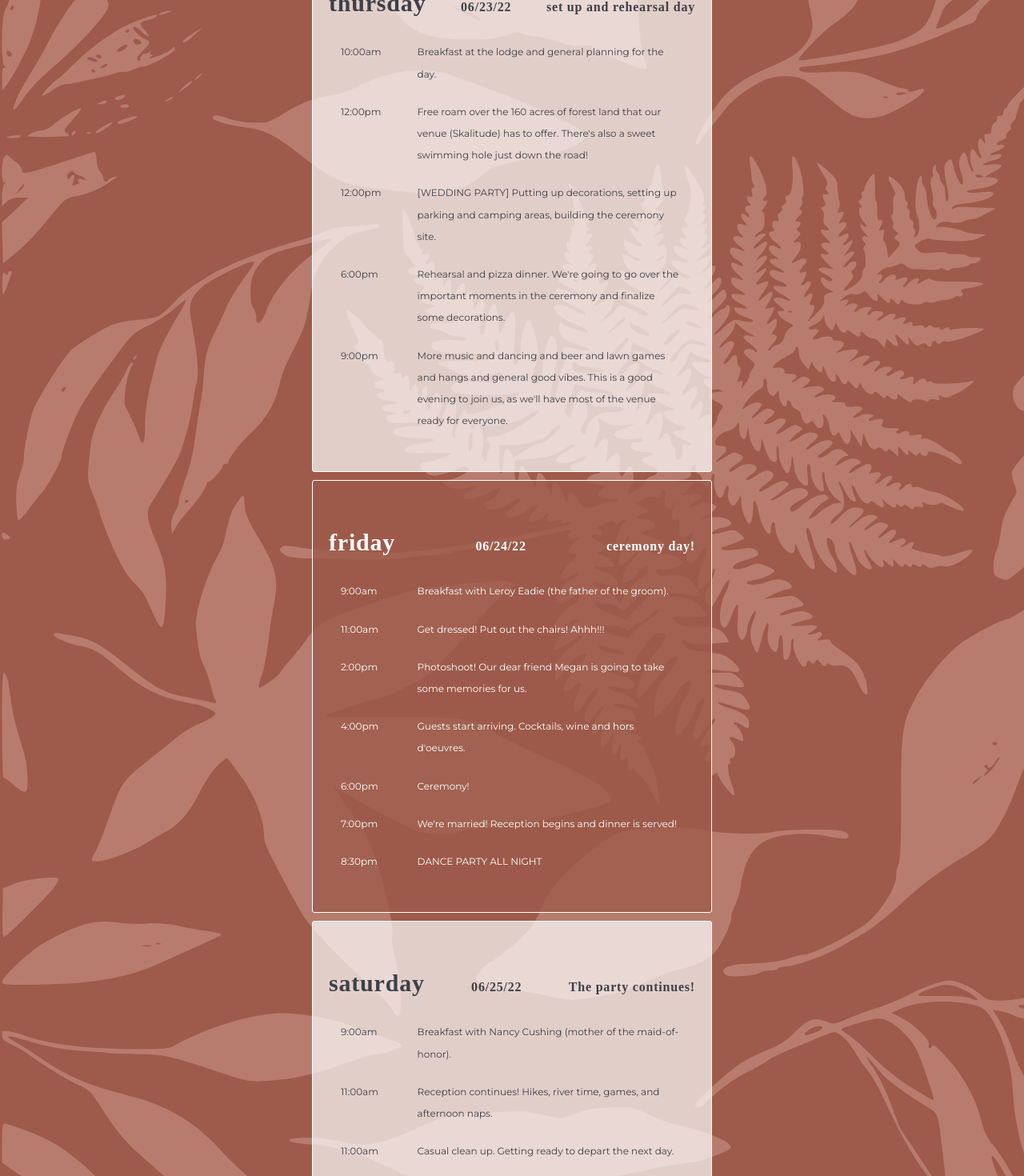
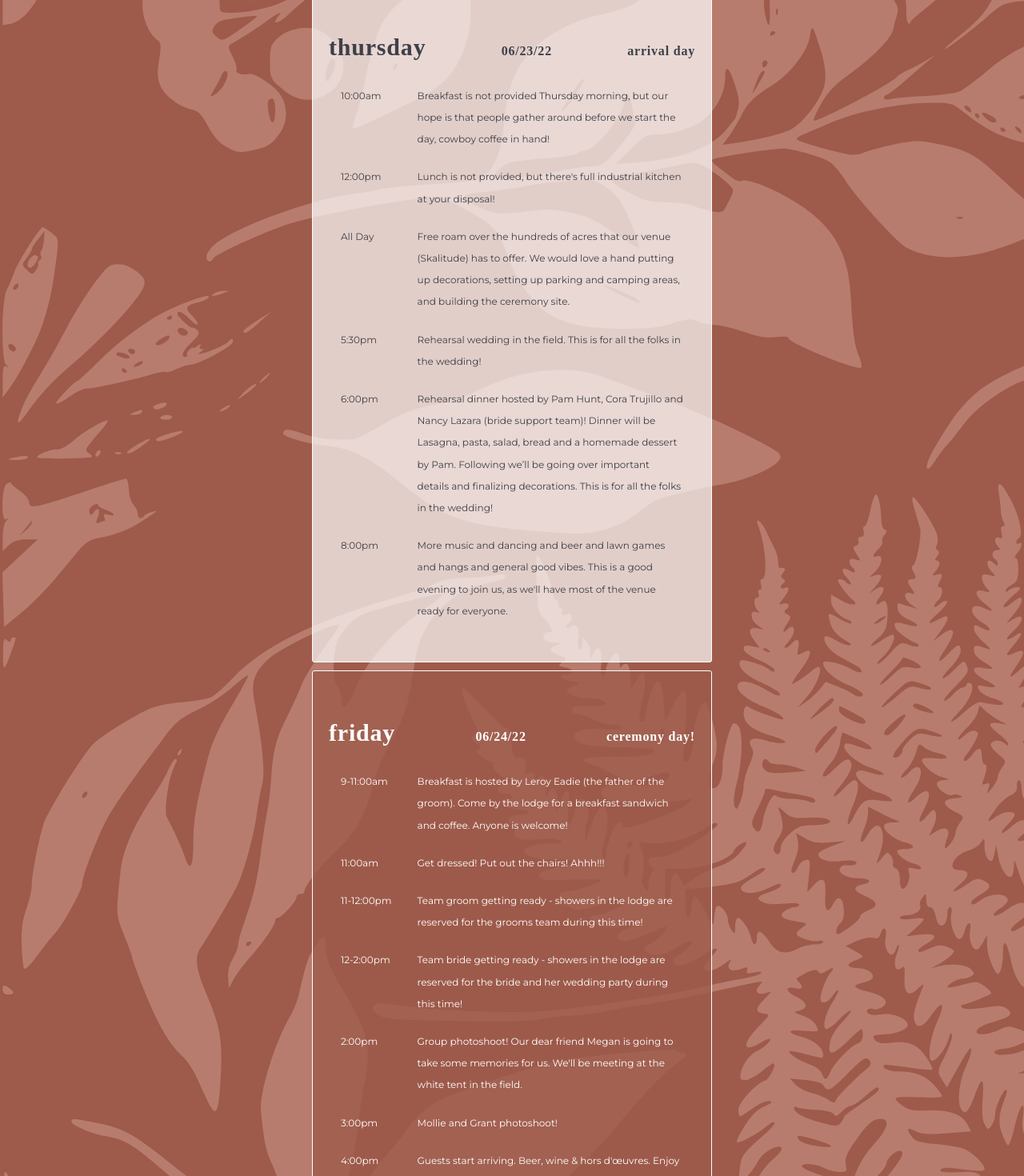
Before and after one commit to GrantEadie/m-g-wedding, a React (Create React App) app: page /schedule in a window 1280 px wide. Shown: the part 1040-2510 px from the top of the page at 80% size. Built offline with nearby package versions, Linux system fonts and the light colour scheme; a web font is replaced by a local one.

Commit message:
add new schedule.

```diff
--- a/src/comps/gallery/Gallery.js
+++ b/src/comps/gallery/Gallery.js
@@ -1,5 +1,5 @@
 import React, { useState } from "react";
-import UploadForm from "../gallery/UploadForm";
+// import UploadForm from "../gallery/UploadForm";
 import ImageGrid from "../gallery/ImageGrid";
 import Modal from "../gallery/Modal";
 import { AnimatePresence } from "framer-motion";
--- a/src/comps/schedule/Schedule.js
+++ b/src/comps/schedule/Schedule.js
@@ -37,13 +37,9 @@ const DayTitle = styled.div`
   font-size: 30px;
 `;
 
-const DayDate = styled.div`
+const DayDate = styled.div``;
 
-`;
-
-const DayDesc = styled.div`
-
-`;
+const DayDesc = styled.div``;
 
 const Item = styled.div`
   padding: 10px 15px;
@@ -114,15 +110,15 @@ const Schedule = () => {
           </Time>
           <Time>
             <Body>Ceremony</Body>
-            <Body>6:00pm</Body>
+            <Body>5:30pm</Body>
           </Time>
           <Time>
             <Body>Dinner</Body>
-            <Body>7:00pm</Body>
+            <Body>6:30pm</Body>
           </Time>
           <Time>
             <Body>Dancing</Body>
-            <Body>8:30pm</Body>
+            <Body>7:30pm</Body>
           </Time>
         </Header>
         <PSA>full weekend schedule</PSA>
--- a/src/comps/schedule/schedules.js
+++ b/src/comps/schedule/schedules.js
@@ -7,138 +7,300 @@ export const schedules = [
       {
         time: "4:00pm",
         title:
-          "We start setting up! We'll spend this evening catching up with old friends, getting acquainted with new ones, putting up decorations, and setting up the amenities (i.e. the soundsystem that Grant rented for the whole weekend). You're welcome to join us for some very relaxed energy: music, beer, and lawn games all evening.",
-        who: "everyone",
+          "We start setting up! We'll spend this evening catching up with old friends, getting acquainted with new ones, putting up decorations, and setting up the amenities (i.e. the soundsystem that Grant rented for the whole weekend). You're welcome to join us for some very relaxed energy: music, beer, and lawn games all evening. Anyone willing to help and hang is welcome as early as Wednesday evening! We are not welcome at the venue before 4pm.",
       },
     ],
   },
   {
     title: "thursday",
     date: "06/23/22",
-    desc: "set up and rehearsal day",
+    desc: "arrival day",
     items: [
       {
         time: "10:00am",
-        title: "Breakfast at the lodge and general planning for the day.",
-        who: "everyone",
+        title:
+          "Breakfast is not provided Thursday morning, but our hope is that people gather around before we start the day, cowboy coffee in hand!",
       },
       {
         time: "12:00pm",
         title:
-          "Free roam over the 160 acres of forest land that our venue (Skalitude) has to offer. There's also a sweet swimming hole just down the road!",
-        who: "everyone",
+          "Lunch is not provided, but there's full industrial kitchen at your disposal!",
       },
       {
-        time: "12:00pm",
+        time: "All Day",
         title:
-          "[WEDDING PARTY] Putting up decorations, setting up parking and camping areas, building the ceremony site.",
-        who: "wedding party (and whoever wants to join!)",
+          "Free roam over the hundreds of acres that our venue (Skalitude) has to offer. We would love a hand putting up decorations, setting up parking and camping areas, and building the ceremony site.",
+      },
+      {
+        time: "5:30pm",
+        title:
+          "Rehearsal wedding in the field. This is for all the folks in the wedding!",
       },
       {
         time: "6:00pm",
         title:
-          "Rehearsal and pizza dinner. We're going to go over the important moments in the ceremony and finalize some decorations.",
-        who: "wedding party",
+          "Rehearsal dinner hosted by Pam Hunt, Cora Trujillo and Nancy Lazara (bride support team)! Dinner will be Lasagna, pasta, salad, bread and a homemade dessert by Pam. Following we’ll be going over important details and finalizing decorations. This is for all the folks in the wedding!",
       },
       {
-        time: "9:00pm",
+        time: "8:00pm",
         title:
           "More music and dancing and beer and lawn games and hangs and general good vibes. This is a good evening to join us, as we'll have most of the venue ready for everyone.",
-        who: "everyone",
       },
     ],
   },
   {
+    title: "friday",
     date: "06/24/22",
-    title: "friday",
     desc: "ceremony day!",
     items: [
       {
-        time: "9:00am",
-        title: "Breakfast with Leroy Eadie (the father of the groom).",
-        who: "everyone",
+        time: "9-11:00am",
+        title:
+          "Breakfast is hosted by Leroy Eadie (the father of the groom). Come by the lodge for a breakfast sandwich and coffee. Anyone is welcome!",
       },
       {
         time: "11:00am",
         title: "Get dressed! Put out the chairs! Ahhh!!!",
-        who: "wedding party",
+      },
+      {
+        time: "11-12:00pm",
+        title:
+          "Team groom getting ready - showers in the lodge are reserved for the grooms team during this time! ",
+      },
+      {
+        time: "12-2:00pm",
+        title:
+          "Team bride getting ready - showers in the lodge are reserved for the bride and her wedding party during this time!",
       },
       {
         time: "2:00pm",
         title:
-          "Photoshoot! Our dear friend Megan is going to take some memories for us.",
-        who: "wedding party",
+          "Group photoshoot! Our dear friend Megan is going to take some memories for us. We'll be meeting at the white tent in the field.",
+      },
+      {
+        time: "3:00pm",
+        title: "Mollie and Grant photoshoot!",
       },
       {
         time: "4:00pm",
-        title: "Guests start arriving. Cocktails, wine and hors d'oeuvres.",
-        who: "everyone",
+        title:
+          "Guests start arriving. Beer, wine & hors d'œuvres. Enjoy the property, wander, sign our guest book! Make new friends and catch up with old ones! ",
       },
       {
-        time: "6:00pm",
-        title: "Ceremony!",
-        who: "everyone",
+        time: "5:30pm",
+        title: "CEREMONY!",
       },
       {
-        time: "7:00pm",
-        title: "We're married! Reception begins and dinner is served!",
-        who: "everyone",
+        time: "6:30pm",
+        title:
+          "We're married! Reception begins and a buffet dinner is served! Dinner included Grilled Chicken Salad with Cherries, Greens with Blue Cheese and Toasted Nuts, Orzo Chop Salad with a Creamy Chickpea Dressing, Arugula Salad with Shaved Vegetables - Vinaigrette with Toasted Nuts and Seeds. Dessert bites to follow!",
       },
       {
-        time: "8:30pm",
-        title: "DANCE PARTY ALL NIGHT",
-        who: "everyone",
+        time: "7:30pm",
+        title:
+          "Terry Hunt's band, Family Dog, will be throwing down some dancy hits at the main stage.",
+      },
+      {
+        time: "9:30pm",
+        title:
+          "All night dance party at the main stage. Every DJ is welcome to throw down as long as they'd like!",
       },
     ],
   },
   {
+    title: "saturday",
     date: "06/25/22",
-    title: "saturday",
     desc: "The party continues!",
     items: [
       {
-        time: "9:00am",
-        title: "Breakfast with Nancy Cushing (mother of the maid-of-honor).",
-        who: "everyone",
+        time: "8:30am",
+        title: "Coffee",
       },
       {
-        time: "11:00am",
+        time: "10-12:00pm",
         title:
-          "Reception continues! Hikes, river time, games, and afternoon naps.",
-        who: "everyone",
+          "Brunch hosted by Dee Simon & Nancy Lazara (mothers of maid-of-honor). Stop by for a breakfast burrito with options including beans, potatoes, eggs, cheese, salsa.",
       },
       {
-        time: "11:00am",
-        title: "Casual clean up. Getting ready to depart the next day.",
-        who: "wedding party",
+        time: "All Day",
+        title:
+          "Brunch hosted by Dee Simon & Nancy Lazara (mothers of maid-of-honor). Stop by for a breakfast burrito with options including beans, potatoes, eggs, cheese, salsa.",
       },
       {
-        time: "8:00pm",
-        title: "Everyone is welcome to stay one more night of music, dancing, and celebration!",
+        time: "6:00pm",
+        title:
+          "Galen and Adri (Mollie’s  brother and sister-in-law) are hosting a pizza dinner, local delivery!",
+      },
+      {
+        time: "7:00pm",
+        title:
+          "COSTUME NIGHT - More music! More dancing! One more night of good camp energy. Bring a costume to dance in!",
       },
     ],
   },
   {
+    title: "sunday",
     date: "06/26/22",
-    title: "sunday",
     desc: "Clean up, and goodbyes",
     items: [
       {
         time: "9:00am",
         title:
-          "Have one last morning together. Commiserate on the weekend and plan for the future.",
-        who: "everyone",
+          "We're not providing breakfast this morning, but we're hoping everyone can come together and share space! You're welcome to use the full industrial kitchen.",
       },
       {
         time: "11:00am",
-        title: "Clean up! Don't leave a trace!",
-        who: "everyone",
+        title: "Clean up! Leave the space better than we found it!",
       },
       {
         time: "2:00pm",
-        title: "Say goodbye. Hugs all around, share the love.",
-        who: "everyone",
+        title: "Say goodbye. Hugs all around, share the love!",
       },
     ],
   },
 ];
+
+// export const schedules = [
+//   {
+//     title: "wednesday",
+//     date: "06/22/22",
+//     desc: "arrival day",
+//     items: [
+//       {
+//         time: "4:00pm",
+//         title:
+//           "We start setting up! We'll spend this evening catching up with old friends, getting acquainted with new ones, putting up decorations, and setting up the amenities (i.e. the soundsystem that Grant rented for the whole weekend). You're welcome to join us for some very relaxed energy: music, beer, and lawn games all evening.",
+//         who: "everyone",
+//       },
+//     ],
+//   },
+//   {
+//     title: "thursday",
+//     date: "06/23/22",
+//     desc: "set up and rehearsal day",
+//     items: [
+//       {
+//         time: "10:00am",
+//         title: "Breakfast at the lodge and general planning for the day.",
+//         who: "everyone",
+//       },
+//       {
+//         time: "12:00pm",
+//         title:
+//           "Free roam over the 160 acres of forest land that our venue (Skalitude) has to offer. There's also a sweet swimming hole just down the road!",
+//         who: "everyone",
+//       },
+//       {
+//         time: "12:00pm",
+//         title:
+//           "[WEDDING PARTY] Putting up decorations, setting up parking and camping areas, building the ceremony site.",
+//         who: "wedding party (and whoever wants to join!)",
+//       },
+//       {
+//         time: "6:00pm",
+//         title:
+//           "Rehearsal and pizza dinner. We're going to go over the important moments in the ceremony and finalize some decorations.",
+//         who: "wedding party",
+//       },
+//       {
+//         time: "9:00pm",
+//         title:
+//           "More music and dancing and beer and lawn games and hangs and general good vibes. This is a good evening to join us, as we'll have most of the venue ready for everyone.",
+//         who: "everyone",
+//       },
+//     ],
+//   },
+//   {
+//     date: "06/24/22",
+//     title: "friday",
+//     desc: "ceremony day!",
+//     items: [
+//       {
+//         time: "9:00am",
+//         title: "Breakfast with Leroy Eadie (the father of the groom).",
+//         who: "everyone",
+//       },
+//       {
+//         time: "11:00am",
+//         title: "Get dressed! Put out the chairs! Ahhh!!!",
+//         who: "wedding party",
+//       },
+//       {
+//         time: "2:00pm",
+//         title:
+//           "Photoshoot! Our dear friend Megan is going to take some memories for us.",
+//         who: "wedding party",
+//       },
+//       {
+//         time: "4:00pm",
+//         title: "Guests start arriving. Cocktails, wine and hors d'oeuvres.",
+//         who: "everyone",
+//       },
+//       {
+//         time: "6:00pm",
+//         title: "Ceremony!",
+//         who: "everyone",
+//       },
+//       {
+//         time: "7:00pm",
+//         title: "We're married! Reception begins and dinner is served!",
+//         who: "everyone",
+//       },
+//       {
+//         time: "8:30pm",
+//         title: "DANCE PARTY ALL NIGHT",
+//         who: "everyone",
+//       },
+//     ],
+//   },
+//   {
+//     date: "06/25/22",
+//     title: "saturday",
+//     desc: "The party continues!",
+//     items: [
+//       {
+//         time: "9:00am",
+//         title: "Breakfast with Nancy Cushing (mother of the maid-of-honor).",
+//         who: "everyone",
+//       },
+//       {
+//         time: "11:00am",
+//         title:
+//           "Reception continues! Hikes, river time, games, and afternoon naps.",
+//         who: "everyone",
+//       },
+//       {
+//         time: "11:00am",
+//         title: "Casual clean up. Getting ready to depart the next day.",
+//         who: "wedding party",
+//       },
+//       {
+//         time: "8:00pm",
+//         title: "Everyone is welcome to stay one more night of music, dancing, and celebration!",
+//       },
+//     ],
+//   },
+//   {
+//     date: "06/26/22",
+//     title: "sunday",
+//     desc: "Clean up, and goodbyes",
+//     items: [
+//       {
+//         time: "9:00am",
+//         title:
+//           "Have one last morning together. Commiserate on the weekend and plan for the future.",
+//         who: "everyone",
+//       },
+//       {
+//         time: "11:00am",
+//         title: "Clean up! Don't leave a trace!",
+//         who: "everyone",
+//       },
+//       {
+//         time: "2:00pm",
+//         title: "Say goodbye. Hugs all around, share the love.",
+//         who: "everyone",
+//       },
+//     ],
+//   },
+// ];
```
Also changed, not shown: src/comps/guestlist/GuestList.js (+17 -2 lines), src/comps/lodging/Lodging.js (+38 -1 lines), src/comps/registry/CheckoutModal.js (+25 -4 lines), src/svgs/venmo.svg (added).
